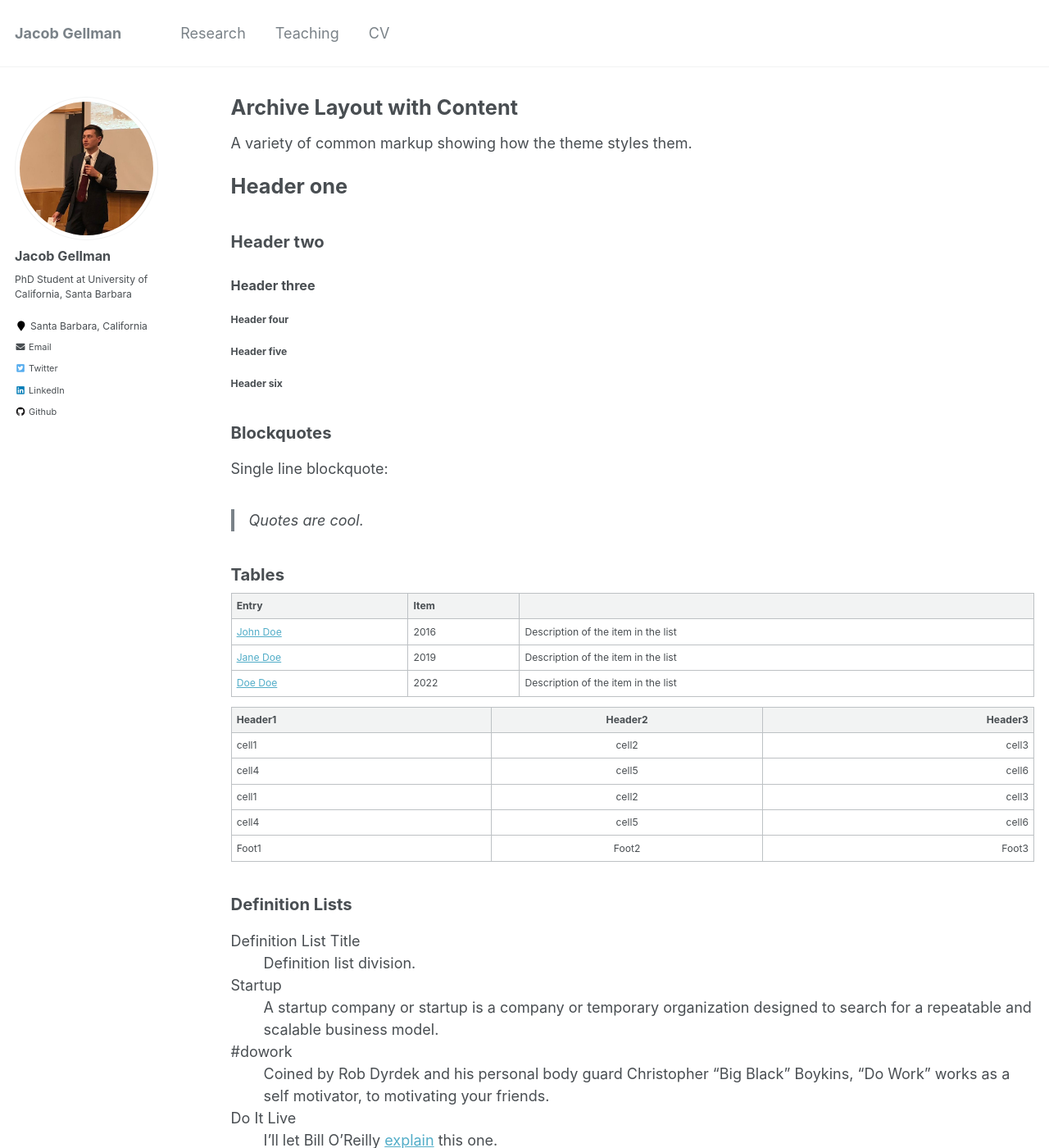
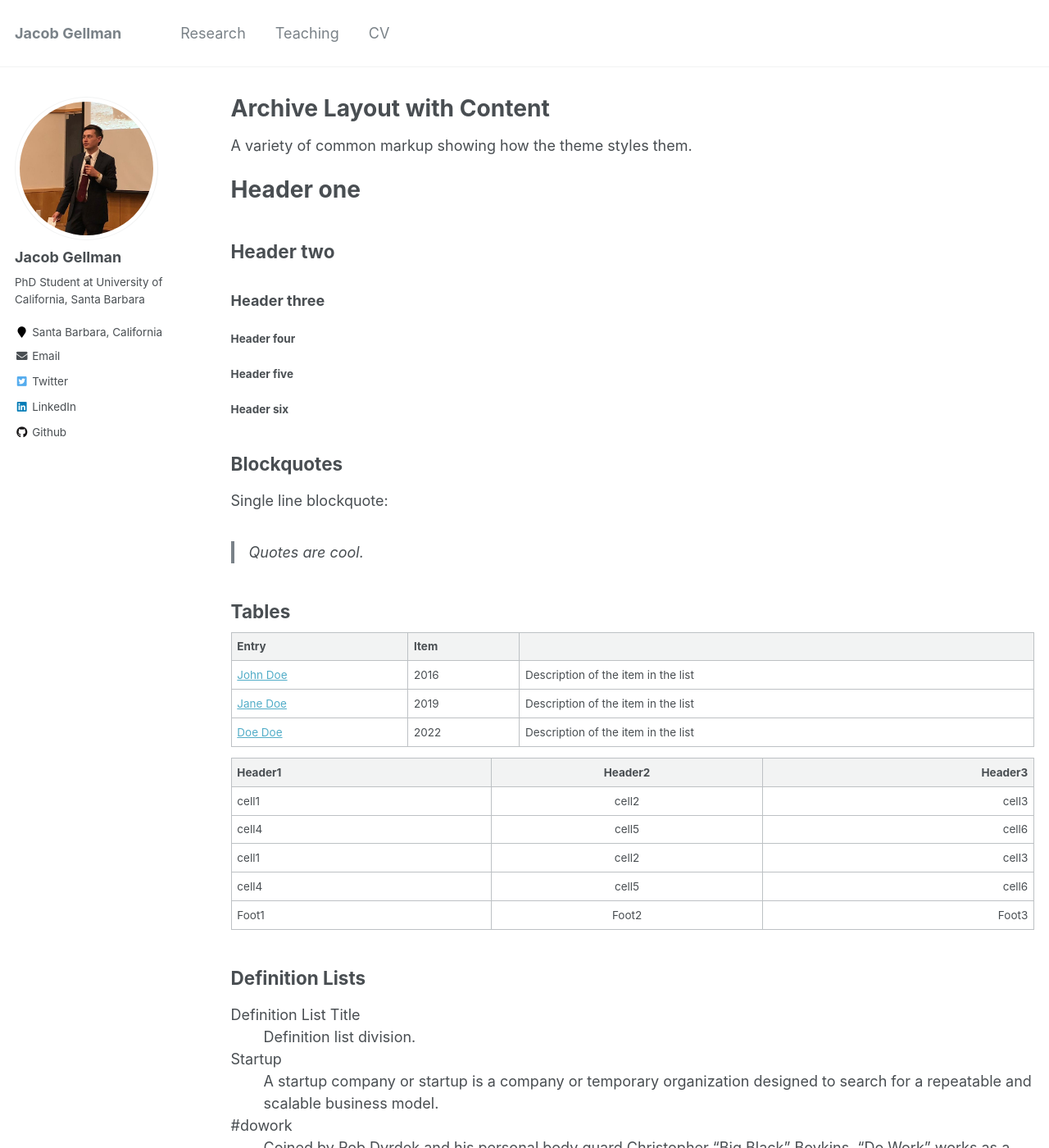
Before and after one commit to jacobgellman/jacobgellman.github.io, a Jekyll site: the page built from _pages/archive-layout-with-content.md, in a window 1280 px wide and 1400 px high. Shown: the whole window at 82% size. Built offline with Jekyll 4.4.1, drawn with Linux system fonts in a browser that asks for light colours.

Commit message:
Font size

```diff
--- a/_sass/_variables.scss
+++ b/_sass/_variables.scss
@@ -33,14 +33,14 @@ $header-font-family         : $sans-serif;
 $caption-font-family        : $serif;
 
 /* type scale */
-$type-size-1                : 2.19690em; // 2.441em;  // ~39.056px
-$type-size-2                : 1.75770em; // 1.953em;  // ~31.248px
-$type-size-3                : 1.40670em; // 1.563em;  // ~25.008px
-$type-size-4                : 1.12500em; // 1.25em;   // ~20px
-$type-size-5                : 0.90000em; // 1em;      // ~16px
-$type-size-6                : 0.67500em; // 0.75em;   // ~12px
-$type-size-7                : 0.61875em; // 0.6875em; // ~11px
-$type-size-8                : 0.56250em; // 0.625em;  // ~10px
+$type-size-1                : 2.441em;  // ~39.056px
+$type-size-2                : 1.953em;  // ~31.248px
+$type-size-3                : 1.563em;  // ~25.008px
+$type-size-4                : 1.25em;   // ~20px
+$type-size-5                : 1em;      // ~16px
+$type-size-6                : 0.75em;   // ~12px
+$type-size-7                : 0.6875em; // ~11px
+$type-size-8                : 0.625em;  // ~10px
 
 
 /*
```
